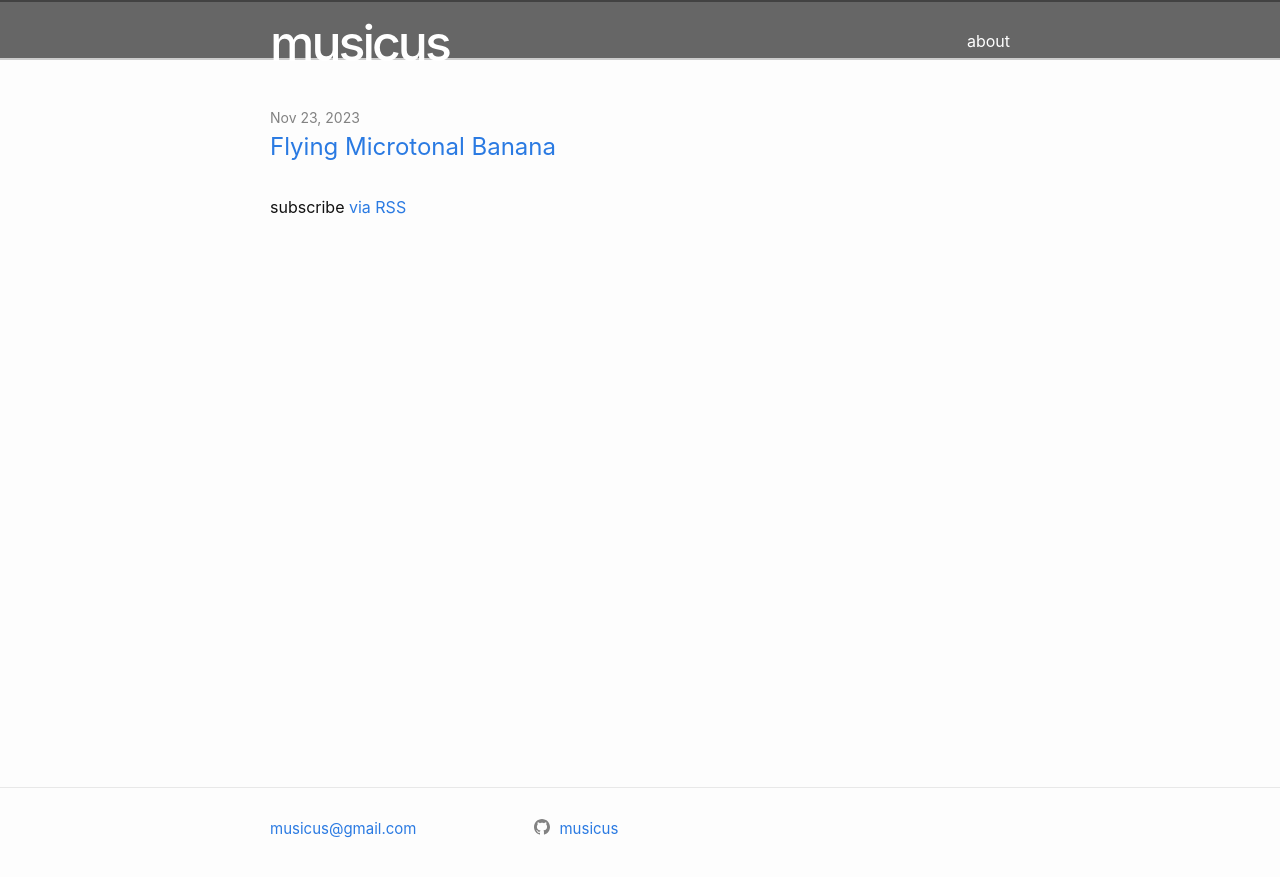
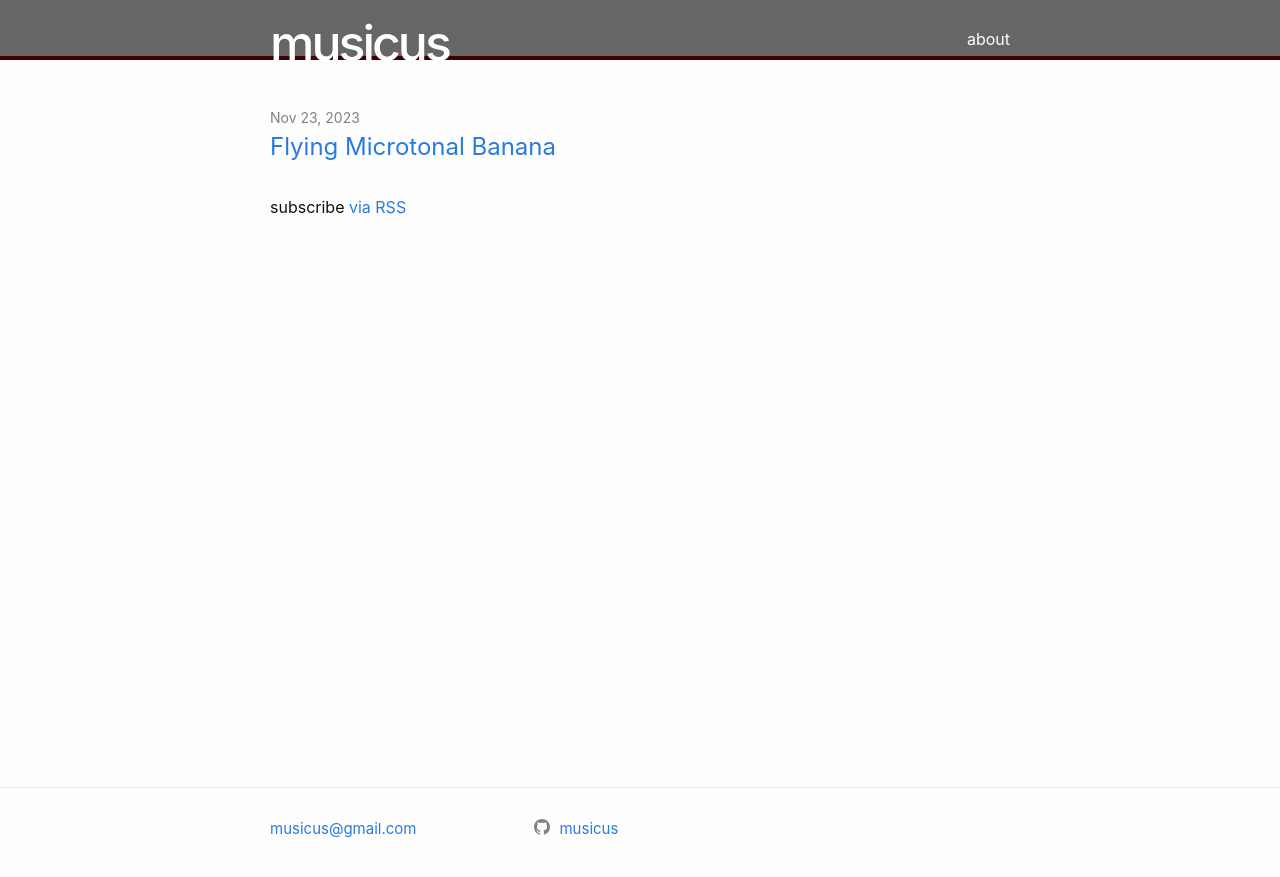
Before and after one commit to musicus/musicus.github.io, a Jekyll site: the page built from index.markdown, in a window 1280 px wide. Shown: the top 877 px of the page. Built offline with Jekyll 4.4.1, drawn with Linux system fonts in a browser that asks for light colours.

Commit message:
More styling.

```diff
--- a/_sass/minima/_layout.scss
+++ b/_sass/minima/_layout.scss
@@ -2,8 +2,8 @@
  * Site header
  */
 .site-header {
-  border-top: 2px solid $grey-color-dark;
-  border-bottom: 2px solid #ccc;
+  /*border-top: 2px solid $grey-color-dark;*/
+  border-bottom: 4px solid #410000;
   min-height: $spacing-unit * 1.865;
   background-color: #666;
   // Positioning context for the mobile navigation icon
@@ -19,7 +19,7 @@
   margin-bottom: 0;
   float: left;
   position: relative;
-  top: 14px;
+  top: 16px;
 
   &,
   &:visited {
```
